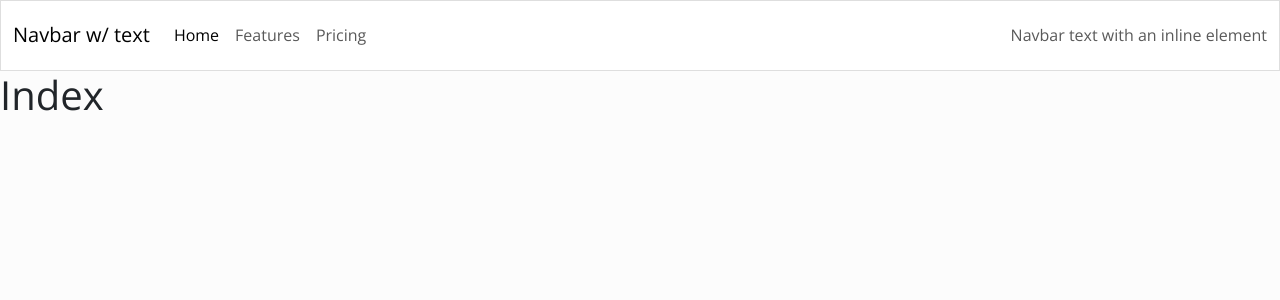
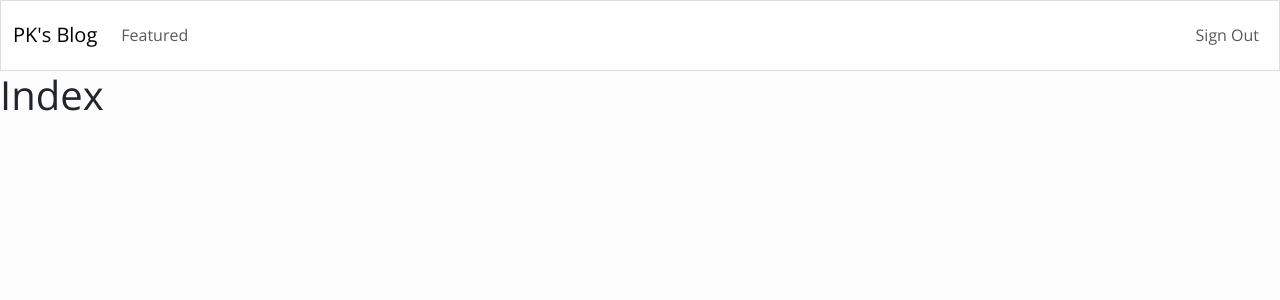
Before and after one commit to pkieber/django-blog-app, a Django app: page / in a window 1280 px wide. Shown: the top 300 px of the page. Run offline with Django 4.2, Linux system fonts and the light colour scheme; some libraries are stand-ins or nearby versions.

Commit message:
style navbar

```diff
--- a/blog/templates/blog/nav.html
+++ b/blog/templates/blog/nav.html
@@ -1,24 +1,20 @@
 <nav class="navbar navbar-expand-lg navbar-light bg-light">
     <div class="container-fluid">
-      <a class="navbar-brand" href="{% url 'index' %}">Navbar w/ text</a>
+      <a class="navbar-brand" href="{% url 'index' %}">PK's Blog</a>
       <button class="navbar-toggler" type="button" data-bs-toggle="collapse" data-bs-target="#navbarText" aria-controls="navbarText" aria-expanded="false" aria-label="Toggle navigation">
         <span class="navbar-toggler-icon"></span>
       </button>
       <div class="collapse navbar-collapse" id="navbarText">
         <ul class="navbar-nav me-auto mb-2 mb-lg-0">
           <li class="nav-item">
-            <a class="nav-link active" aria-current="page" href="#">Home</a>
-          </li>
-          <li class="nav-item">
-            <a class="nav-link" href="#">Features</a>
-          </li>
-          <li class="nav-item">
-            <a class="nav-link" href="#">Pricing</a>
+            <a class="nav-link" aria-current="page" href="#">Featured</a>
           </li>
         </ul>
-        <span class="navbar-text">
-          Navbar text with an inline element
-        </span>
+        <ul class="navbar-nav">
+            <li class="nav-item">
+                <a class="nav-link" aria-current="page" href="#">Sign Out</a>
+            </li>
+        </ul>
       </div>
     </div>
-  </nav>
+</nav>
```
